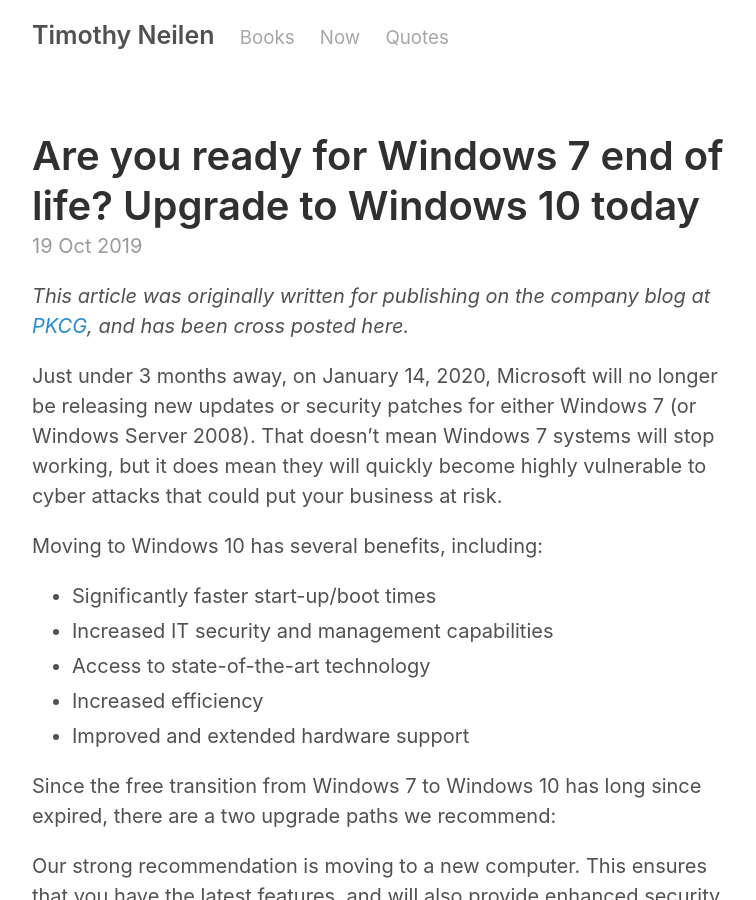
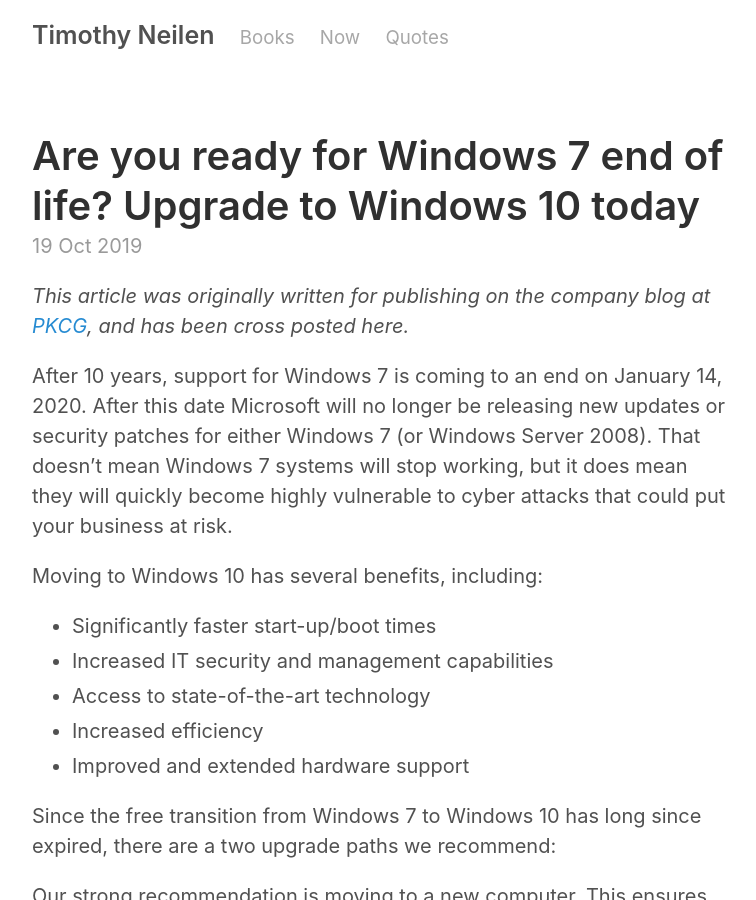
Before and after one commit to teejayen/teejayen.github.io, a Jekyll site: the page built from _posts/2019-10-19-windows-7-end-of-life.md, in a window 1280 px wide and 900 px high. Shown: the whole window, without its empty margins (258-1014 px from the left). Built offline with Jekyll 4.4.1, drawn with Linux system fonts in a browser that asks for light colours.

Commit message:
slight update to wording

```diff
--- a/_posts/2019-10-19-windows-7-end-of-life.md
+++ b/_posts/2019-10-19-windows-7-end-of-life.md
@@ -5,7 +5,7 @@
 ---
 *This article was originally written for publishing on the company blog at [PKCG](https://www.pkcg.com.au), and has been cross posted here.*
 
-Just under 3 months away, on January 14, 2020, Microsoft will no longer be releasing new updates or security patches for either Windows 7 (or Windows Server 2008). That doesn’t mean Windows 7 systems will stop working, but it does mean they will quickly become highly vulnerable to cyber attacks that could put your business at risk.
+After 10 years, support for Windows 7 is coming to an end on January 14, 2020. After this date Microsoft will no longer be releasing new updates or security patches for either Windows 7 (or Windows Server 2008). That doesn’t mean Windows 7 systems will stop working, but it does mean they will quickly become highly vulnerable to cyber attacks that could put your business at risk.
 
 Moving to Windows 10 has several benefits, including:
 
```
